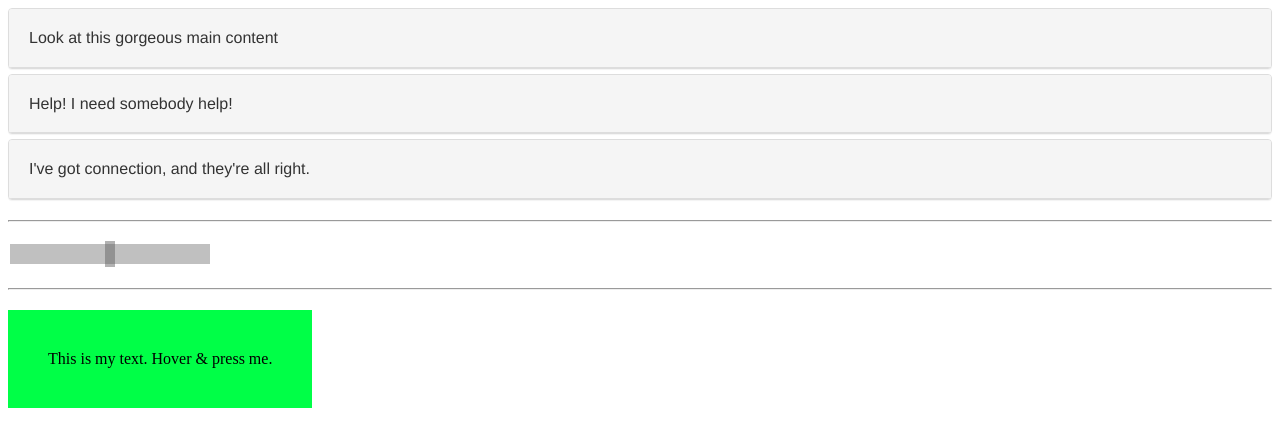
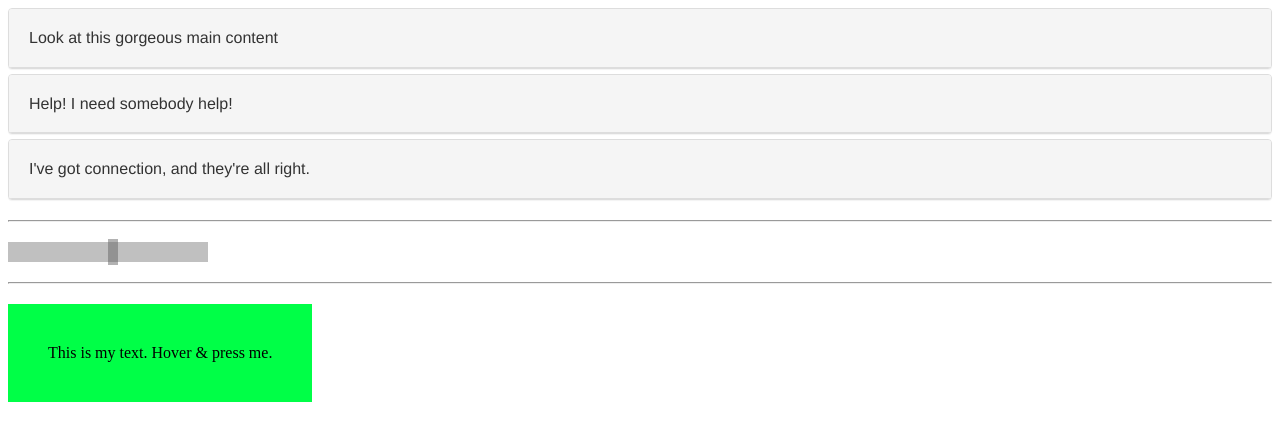
Before and after one commit to cwayfinder/JSCources, a plain HTML site: page hw8/jquery/index.html in a window 1280 px wide. Drawn offline with nearby package versions, Linux system fonts and the light colour scheme.

Commit message:
implemented range with divs

```diff
--- a/hw8/jquery/index.html
+++ b/hw8/jquery/index.html
@@ -49,12 +49,15 @@
 </section>
 
 <hr>
-<input type="range">
+<!--<input type="range">-->
+<div class="range">
+    <div class="thumb"></div>
+</div>
 <hr>
 <a class="chameleon">
     This is my text. Hover & press me.
 </a>
-
+<div class="shutter"></div>
 
 <script src="main.js"></script>
 
--- a/hw8/jquery/main.js
+++ b/hw8/jquery/main.js
@@ -20,4 +20,20 @@ $(function () {
     chameleon.mouseup( function() {
         $(this).stop().animate({ backgroundColor: "rgb(115, 134, 120)" }, 500, function () {});
     });
+
+    //range
+    var position = $('.range').position();
+    var bounds = [position.left, position.top - 3, 200, position.top - 3];
+    var thumb = $('.range .thumb');
+
+    thumb.draggable({ containment: bounds });
+
+    thumb.mousedown( function() {
+        $(this).stop().animate({ backgroundColor: "red" }, 800, function () {});
+        $('.shutter').show();
+    });
+    $('body').mouseup( function() {
+        thumb.stop().animate({ backgroundColor: "#666" }, 800, function () {});
+        $('.shutter').hide();
+    });
 });
--- a/hw8/jquery/style.css
+++ b/hw8/jquery/style.css
@@ -15,11 +15,6 @@ hr {
 .tab-body {
     height: 0;
     overflow: hidden;
-    /*-webkit-transition: min-height 0.2s ease-in;*/
-    /*-moz-transition: min-height 0.2s ease-in;*/
-    /*-ms-transition: min-height 0.2s ease-in;*/
-    /*-o-transition: min-height 0.2s ease-in;*/
-    /*transition: min-height 0.2s ease-in;*/
 }
 
 /* bells & whistles for input */
@@ -63,43 +58,32 @@ hr {
 }
 
 /* slider stuff */
-input[type=range] {
-    position: relative;
-    -webkit-appearance: none;
+.range {
     background-color: silver;
     width: 200px;
     height: 20px;
 }
 
-input[type="range"]::-webkit-slider-thumb {
-    -webkit-appearance: none;
+.range .thumb {
     background-color: #666;
-    -webkit-transition: background-color 0.8s ease-in;
-    -moz-transition: background-color 0.8s ease-in;
-    -ms-transition: background-color 0.8s ease-in;
-    -o-transition: background-color 0.8s ease-in;
-    transition: background-color 0.8s ease-in;
     opacity: 0.5;
     width: 10px;
     height: 26px;
+    position: relative;
+    top: -3px;
+    left: 100px;
+    z-index: 2;
 }
 
-input[type="range"]:active:after {
-    content: '';
-    display: block;
+.shutter {
     position: fixed;
     top: 0;
     left: 0;
     right: 0;
     bottom: 0;
-
+    display: none;
     background-color: rgba(129, 129, 129, 0.3);
-}
-
-input[type="range"]:active::-webkit-slider-thumb {
-    background-color: red;
     z-index: 1;
-    position: relative;
 }
 
 /* chameleon */
@@ -107,16 +91,7 @@ a.chameleon {
     display: inline-block;
     padding: 40px;
     background-color: rgb(0, 255, 71);
-    /*-webkit-transition: background-color 0.5s ease-in;*/
-    /*-moz-transition: background-color 0.5s ease-in;*/
-    /*-ms-transition: background-color 0.5s ease-in;*/
-    /*-o-transition: background-color 0.5s ease-in;*/
-    /*transition: background-color 0.5s ease-in;*/
 }
-
-/*.chameleon:hover {*/
-    /*background-color: rgb(115, 134, 120);*/
-/*}*/
 
 .chameleon:active {
     background-color: rgb(160, 255, 186);
```
